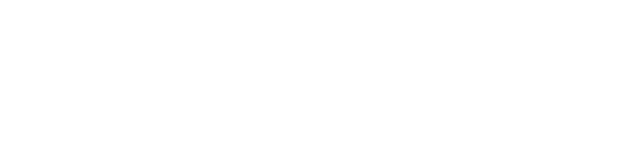
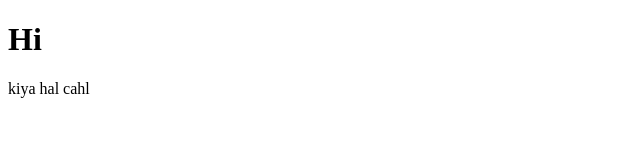
Before and after one commit to ShakirBarkati/personal_resume, a plain HTML site: page index.html in a window 1280 px wide. Shown: the whole page, without its empty margins (0-640 px from the left). Drawn offline with Linux system fonts and the light colour scheme.

Commit message:
update main branch

```diff
--- a/index.html
+++ b/index.html
@@ -6,6 +6,9 @@
     <title>Persnal Resume</title>
 </head>
 <body>
-
+    <h1>Hi</h1>
+    <div>
+        kiya hal cahl
+    </div>
 </body>
 </html>
```
